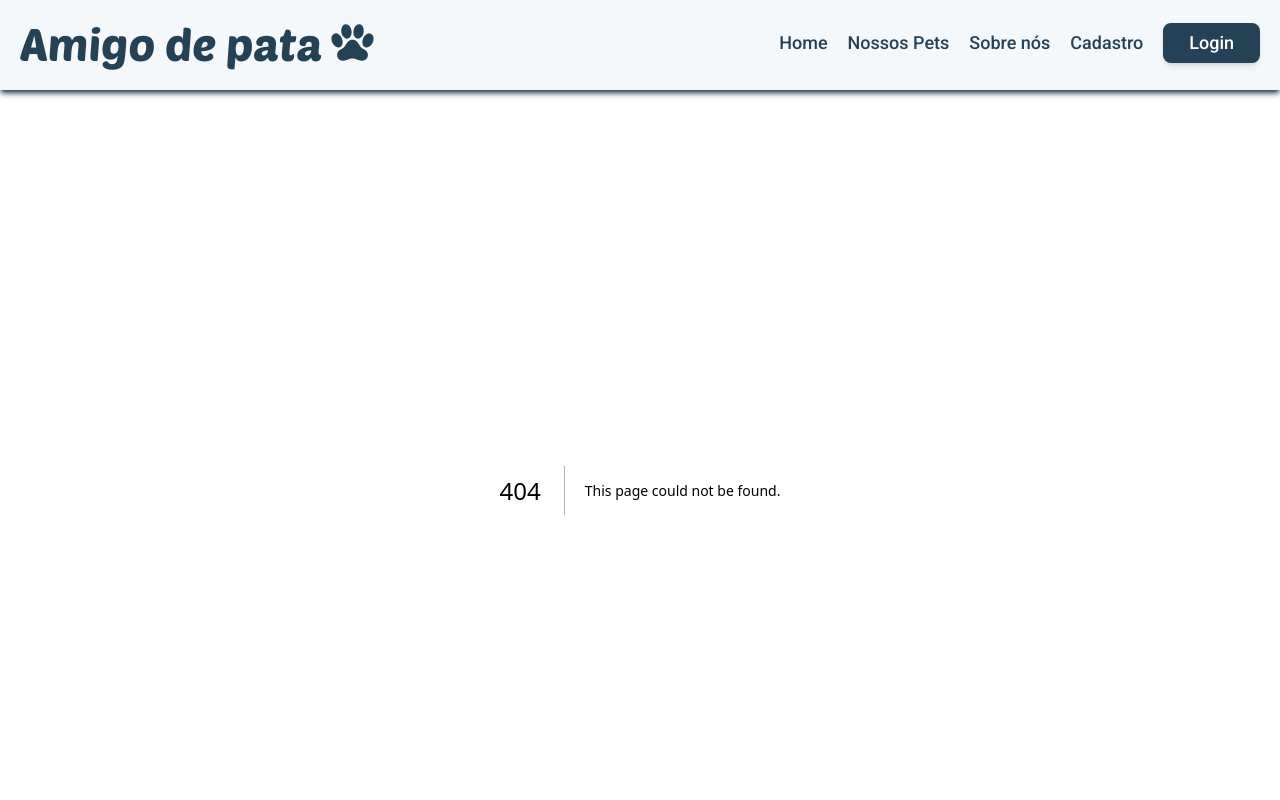
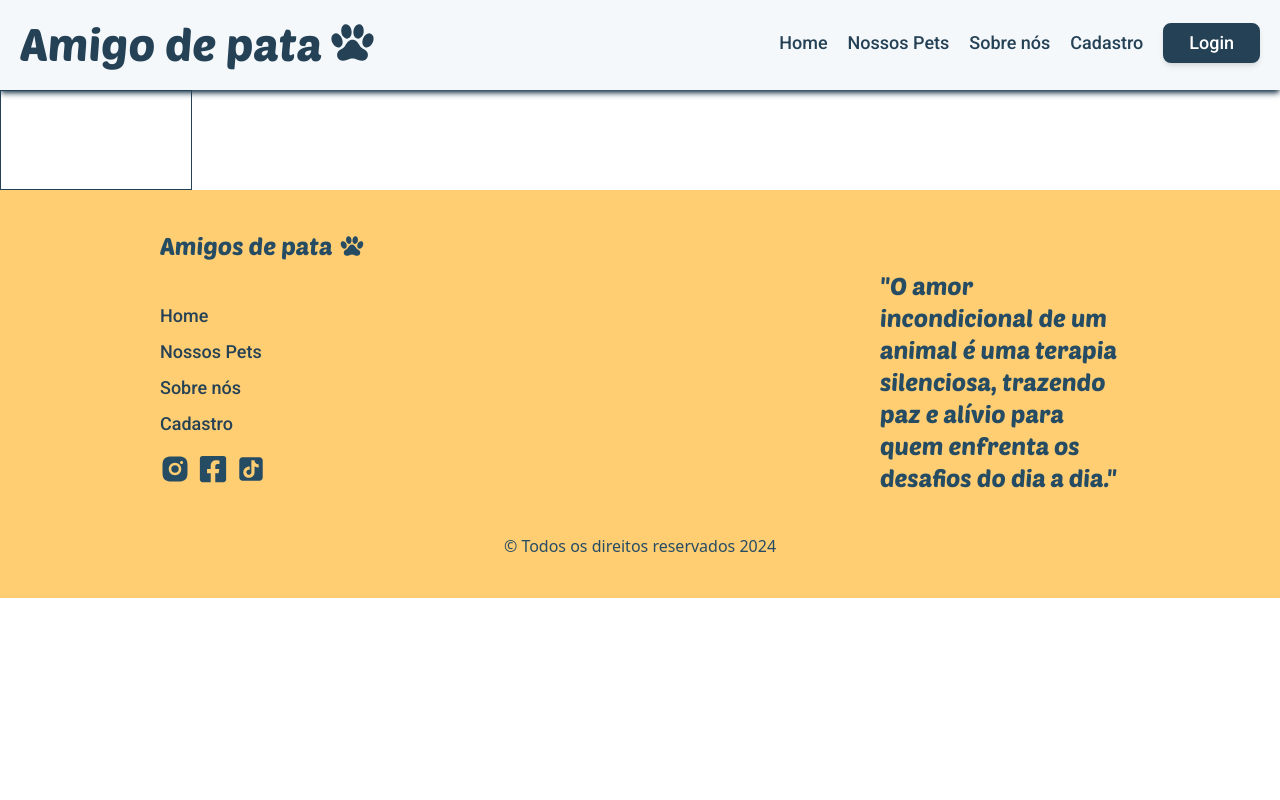
Before and after one commit to ArthurThz/amigodepata, a Next.js app: page /MyAppointments in a window 1280 px wide. Before the commit this address had no page. Shown: the top 800 px of the page. Built offline with nearby package versions, Linux system fonts and the light colour scheme.

Commit message:
feat: add my appointments page

```diff
--- /dev/null
+++ b/app/MyAppointments/page.tsx
@@ -0,0 +1,9 @@
+const MyAppointments = () => {
+  return (
+    <div className="w-full h-full grid grid-cols-2">
+      <div className="w-[30%] border border-azul-900 min-h-[100px] h-auto px-4 py-2"></div>
+    </div>
+  );
+};
+
+export default MyAppointments;
```
